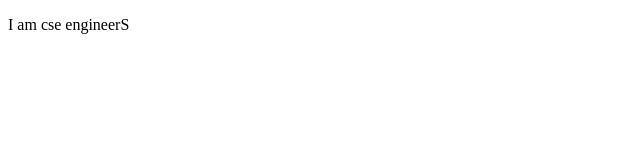
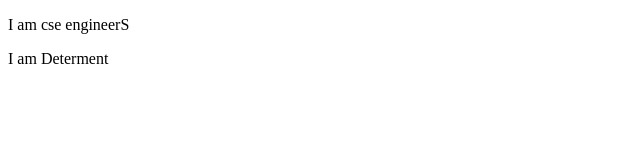
Before and after one commit to mahfuj15-12913/Project3, a plain HTML site: page index.html in a window 1280 px wide. Shown: the full height of the page, 0-640 px from the left. Drawn offline with Linux system fonts and the light colour scheme.

Commit message:
second change

```diff
--- a/index.html
+++ b/index.html
@@ -8,5 +8,6 @@
 </head>
 <body>
     <p>I am cse engineerS</p>
+    <p>I am Determent</p>
 </body>
 </html>
```
